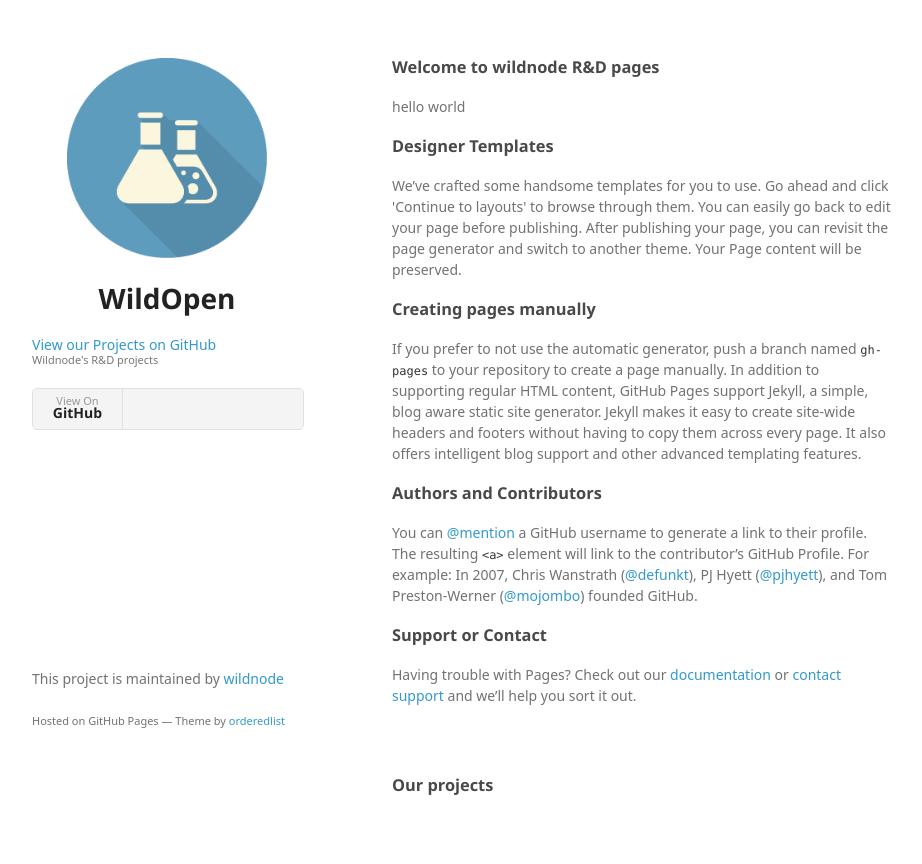
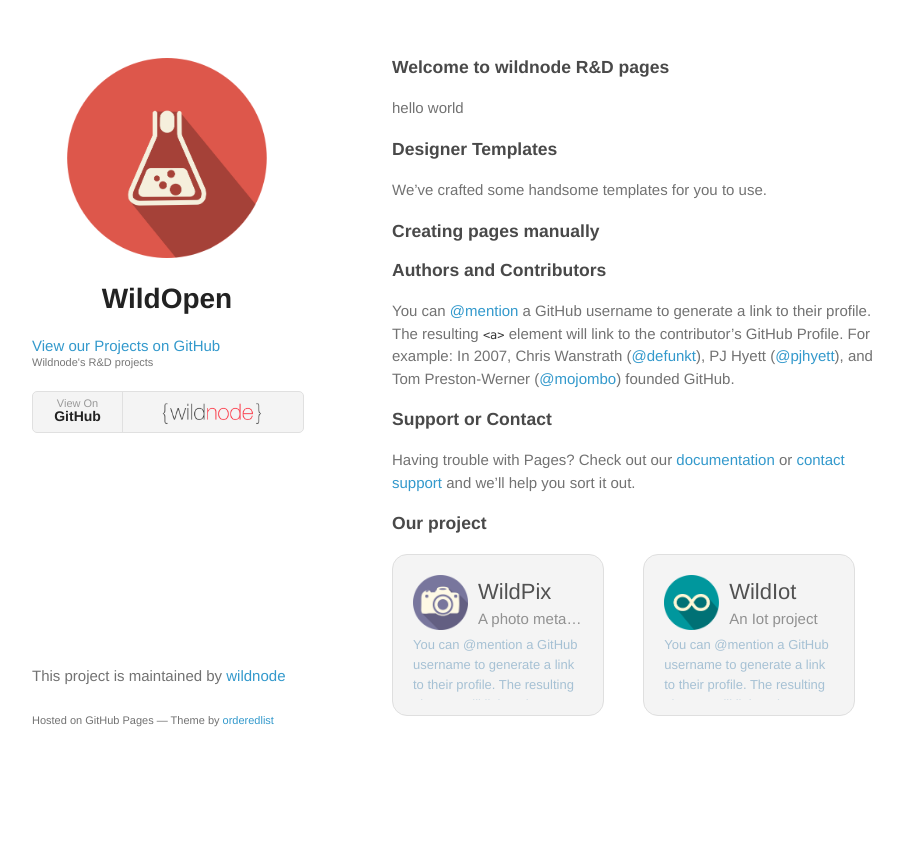
Before and after one commit to wildnode/wildnode.github.io, a plain HTML site: page index.html in a window 1280 px wide. Shown: the whole page, without its empty margins (178-1100 px from the left). Drawn offline with Linux system fonts and the light colour scheme; a web font is replaced by a local one.

Commit message:
redesign

```diff
--- a/index.html
+++ b/index.html
@@ -17,12 +17,13 @@
 		<div class="wrapper">
 			<header>
 				<div class = "centered rd-logo">
-					<img class = "centered " src="resources/R&amp;D.png" alt="R&amp;D">
+					<img class = "centered " src="resources/RAndD.png" alt="R&amp;D">
 					<h1 class = "centered">WildOpen</h1>
 				</div>
 				<p class="view"><a href="https://github.com/wildnode">View our Projects on GitHub <small>Wildnode's R&D projects</small></a></p>
 				<ul>
-					<li><a href="https://github.com/wildnode">View On <strong>GitHub</strong></a></li>
+					<li class = "header-github-btn"><a href="https://github.com/wildnode">View On <strong>GitHub</strong></a></li>
+					<li class = "header-wildnode-btn"><a href="https://github.com/wildnode"><img src="resources/logo_clear_bg.png" alt="Logo Clear Bg"></a></li>
 				</ul>
 			</header>
 			<section>
@@ -34,12 +35,12 @@
 					<h3>
 						<a id="designer-templates" class="anchor" href="#designer-templates" aria-hidden="true"><span aria-hidden="true" class="octicon octicon-link"></span></a>Designer Templates</h3>
 
-						<p>We’ve crafted some handsome templates for you to use. Go ahead and click 'Continue to layouts' to browse through them. You can easily go back to edit your page before publishing. After publishing your page, you can revisit the page generator and switch to another theme. Your Page content will be preserved.</p>
+						<p>We’ve crafted some handsome templates for you to use. </p>
 
 						<h3>
 							<a id="creating-pages-manually" class="anchor" href="#creating-pages-manually" aria-hidden="true"><span aria-hidden="true" class="octicon octicon-link"></span></a>Creating pages manually</h3>
 
-							<p>If you prefer to not use the automatic generator, push a branch named <code>gh-pages</code> to your repository to create a page manually. In addition to supporting regular HTML content, GitHub Pages support Jekyll, a simple, blog aware static site generator. Jekyll makes it easy to create site-wide headers and footers without having to copy them across every page. It also offers intelligent blog support and other advanced templating features.</p>
+							<p></p>
 
 							<h3>
 								<a id="authors-and-contributors" class="anchor" href="#authors-and-contributors" aria-hidden="true"><span aria-hidden="true" class="octicon octicon-link"></span></a>Authors and Contributors</h3>
@@ -50,10 +51,40 @@
 									<a id="support-or-contact" class="anchor" href="#support-or-contact" aria-hidden="true"><span aria-hidden="true" class="octicon octicon-link"></span></a>Support or Contact</h3>
 
 									<p>Having trouble with Pages? Check out our <a href="https://help.github.com/pages">documentation</a> or <a href="https://github.com/contact">contact support</a> and we’ll help you sort it out.</p>
+
+									<h3>Our project</h3>
+									<ul  class = "project-item">
+										<a href = "http://wildnode.github.io/WildPix">
+											<li class = "project-item">
+												<div class = "project-item">
+													<div>
+														<img class = "project-icon " src="resources/wildpix-icon.png" alt="R&amp;D">
+														<div class = "project-title">WildPix</div>
+														<div class = "project-subtitle">A photo meta tagger in Ruby</div>
+													</div>
+													<div class = "project-description">You can @mention a GitHub username to generate a link to their profile. The resulting element will link to the contributor’s GitHub Profile.</div>
+												</div>
+											</li>
+										</a>
+											<a href = "http://wildnode.github.io/WildIot">
+												<li class = "project-item">
+													<div class = "project-item">
+													<div>
+														<img class = "project-icon " src="resources/wildiot-icon.png" alt="R&amp;D">
+														<div class = "project-title">WildIot</div>
+														<div class = "project-subtitle">An Iot project</div>
+													</div>
+														<div class = "project-description">You can @mention a GitHub username to generate a link to their profile. The resulting element will link to the contributor’s GitHub Profile.</div>
+													</div>
+													</li>
+												</a>
+											</ul>
+
+
 										</section>
 
-								<section>
-									<h3>Our projects</section>
+										<section class = "content">
+
 										</section>
 
 
--- a/stylesheets/styles.css
+++ b/stylesheets/styles.css
@@ -212,7 +212,7 @@ strong {
   font-weight:700;
 }
 
-header ul li + li + li {
+header ul li + li {
   border-right:none;
   width:89px;
 }
@@ -310,8 +310,8 @@ footer {
     width:99%;
   }
 
-  header li, header ul li + li + li {
-    width:33%;
+  header li, header ul li  + li {
+    width:50%;
   }
 }
 
--- a/stylesheets/wildnode.css
+++ b/stylesheets/wildnode.css
@@ -1,3 +1,12 @@
+body {
+  background-color: #fff;
+  padding:50px;
+  font: 15px/1.5 /*"Noto Sans",*/ "Helvetica Neue", Helvetica, Arial, sans-serif;
+  color:#727272;
+  font-weight:300;
+}
+
+
 div.centered {
 	margin-left: auto;
 	margin-right: auto;
@@ -18,3 +27,85 @@ img.centered  {
 .rd-logo {
 	max-width: 200px;
 }
+
+section.content {
+	width: 100%;
+}
+
+div.project-item {
+	width: 170px;
+	height: 120px;
+	margin-top: 0;
+	background-color: #f4f4f4;
+	-webkit-border-radius: 15px;
+	-moz-border-radius: 15px;
+	border-radius: 15px;
+	border: 1px solid #dfdfdf;
+	padding: 20px;
+}
+
+ul.project-item {
+	margin: 0;
+	display: inline-block;
+	padding: 0;
+	border-style: none;
+	}
+
+.project-item li {
+	display: inline-block;
+	margin-right: 35px;
+	margin-bottom: 35px;
+}
+
+div.project-item:active {
+  background-color: #eaeaea;
+}
+
+
+div.project-title {
+	color: #515151;
+	font-size: 22px;
+}
+
+div.project-subtitle {
+  color: #919191;
+  overflow: hidden;
+  text-overflow: ellipsis;
+	white-space: nowrap;
+}
+
+div.project-description {
+	color: #a6c1d4;
+	font-size: 13px;
+	line-height: 15px;
+	margin-top: 5px;
+	height: 65px;
+
+
+  display: block; /* Fallback for non-webkit */
+  display: -webkit-box;
+  line-height: 20px;
+  -webkit-line-clamp: 4;
+  -webkit-box-orient: vertical;
+  overflow: hidden;
+  text-overflow: ellipsis;
+  }
+
+
+header li img {
+	margin-left: auto;
+	margin-right: auto;
+	height: 80%;
+}
+
+.header-github-btn {
+	width: 33%;
+}
+.header-wildnode-btn {
+	width: 66%;
+}
+.project-icon {
+	float: left;
+	width: 55px;
+	margin-right: 10px;
+}
```
Also changed, not shown: resources/RAndD.png (added), resources/logo_clear_bg.png (added), resources/wildIot-icon.png (added), resources/wildpix-icon.png (added). Lines whose indentation alone changed are shown as unchanged.
